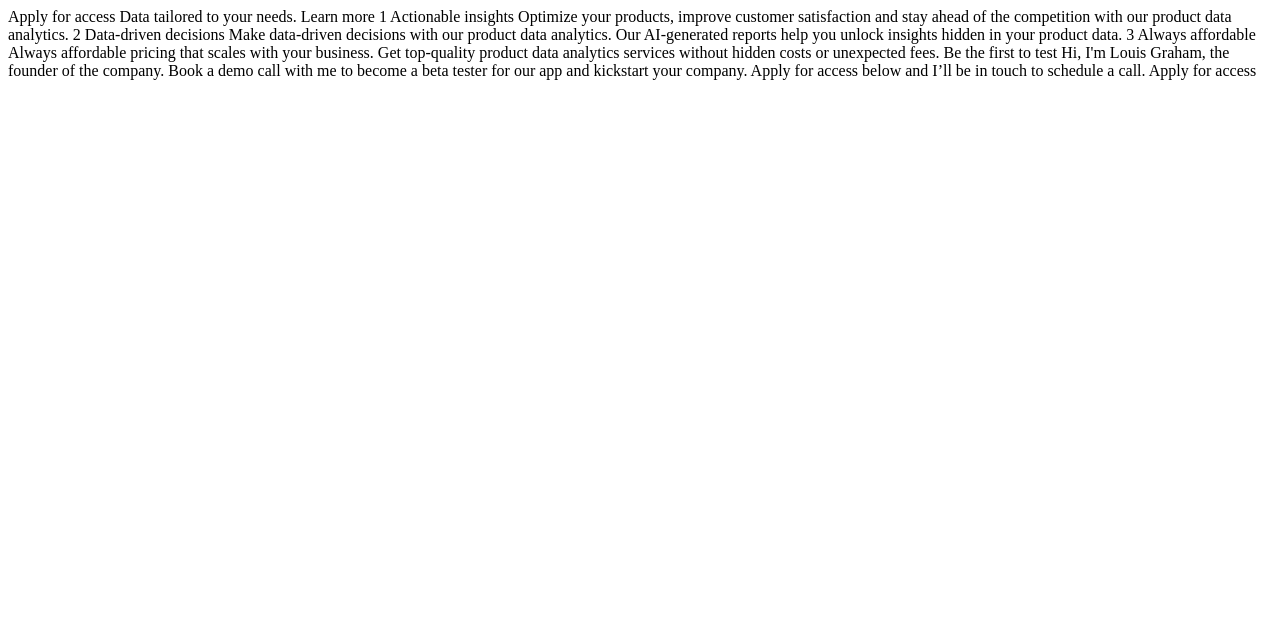
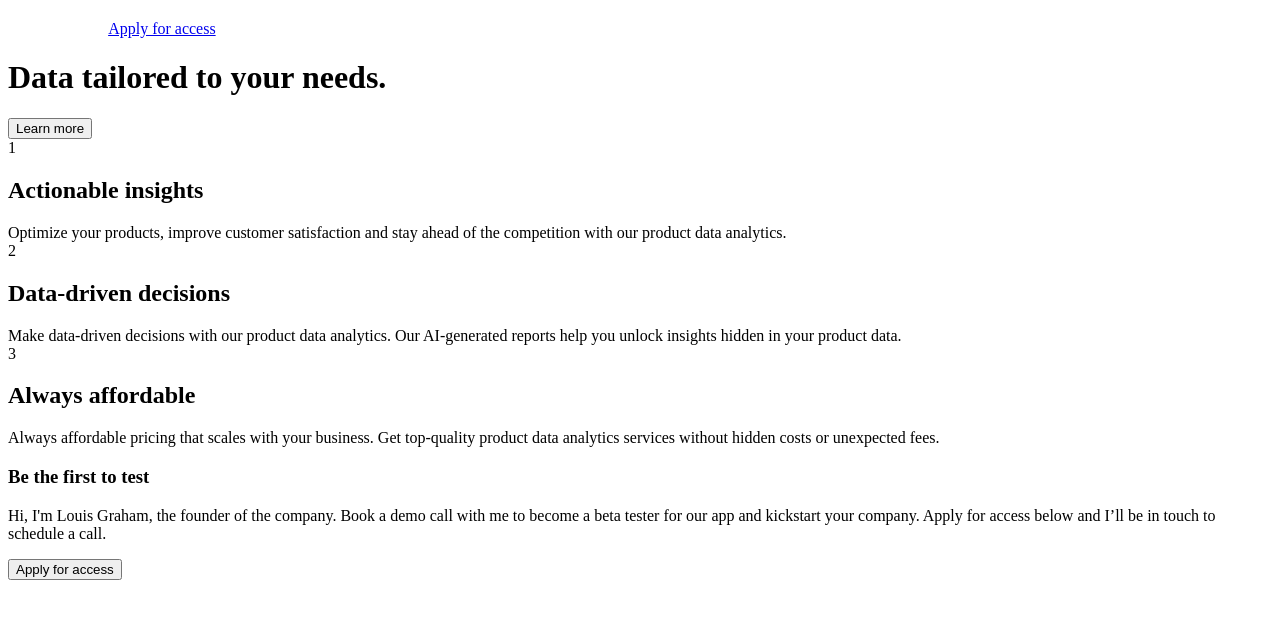
Before and after one commit to erict16/workit-landing-page, a plain HTML site: page index.html in a window 1280 px wide. Drawn offline with Linux system fonts and the light colour scheme.

Commit message:
HTML tag updated

```diff
--- a/index.html
+++ b/index.html
@@ -4,46 +4,50 @@
     <meta charset="UTF-8">
     <meta name="viewport" content="width=device-width, initial-scale=1.0">
 
-  <link rel="icon" type="image/png" sizes="32x32" href="assets/images/favicon-32x32.png">
+    <link rel="icon" type="image/x-icon" sizes="32x32" href="assets/images/favicon.ico">
 
-  <title>Frontend Mentor | Workit landing page</title>
+    <title>Workit landing page</title>
 </head>
 <body>
+<nav>
+    <img src="assets/images/logo-light.svg" alt="workit-logo">
+    <a href="index.html">Apply for access</a>
+</nav>
 
-  Apply for access
+<h1>Data tailored to your needs.</h1>
 
-  Data tailored to your needs.
+<button>Learn more</button>
 
-  Learn more
+<div>1</div>
 
-  1
-
-  Actionable insights
+<h2>Actionable insights</h2>
 
 Optimize your products, improve customer satisfaction and stay ahead of the competition
 with our product data analytics.
 
-  2
+<div>2</div>
 
-  Data-driven decisions
+<h2>Data-driven decisions</h2>
 
 Make data-driven decisions with our product data analytics. Our AI-generated reports help
 you unlock insights hidden in your product data.
 
-  3
+<div>3</div>
 
-  Always affordable
+<h2>Always affordable</h2>
 
 Always affordable pricing that scales with your business. Get top-quality product data
 analytics services without hidden costs or unexpected fees.
 
-  Be the first to test
+<h3>Be the first to test</h3>
 
+<p>
     Hi, I'm Louis Graham, the founder of the company. Book a demo call with me to become a
     beta tester for our app and kickstart your company. Apply for access below and I’ll be
     in touch to schedule a call.
+</p>
 
-  Apply for access
+<button>Apply for access</button>
 
 </body>
 </html>
--- a/style.css
+++ b/style.css
@@ -0,0 +1,2 @@
+
+/* Mobile first */
```
Also changed, not shown: assets/images/favicon.ico (added). Lines whose indentation alone changed are shown as unchanged.
